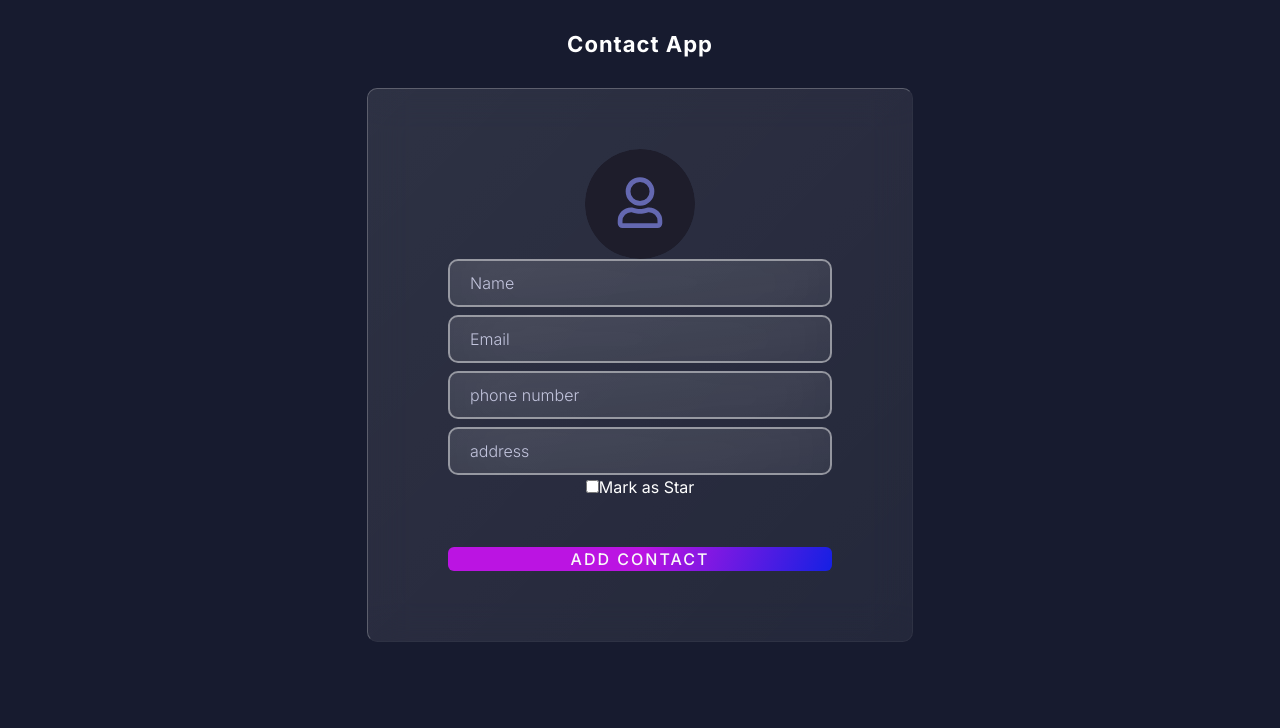
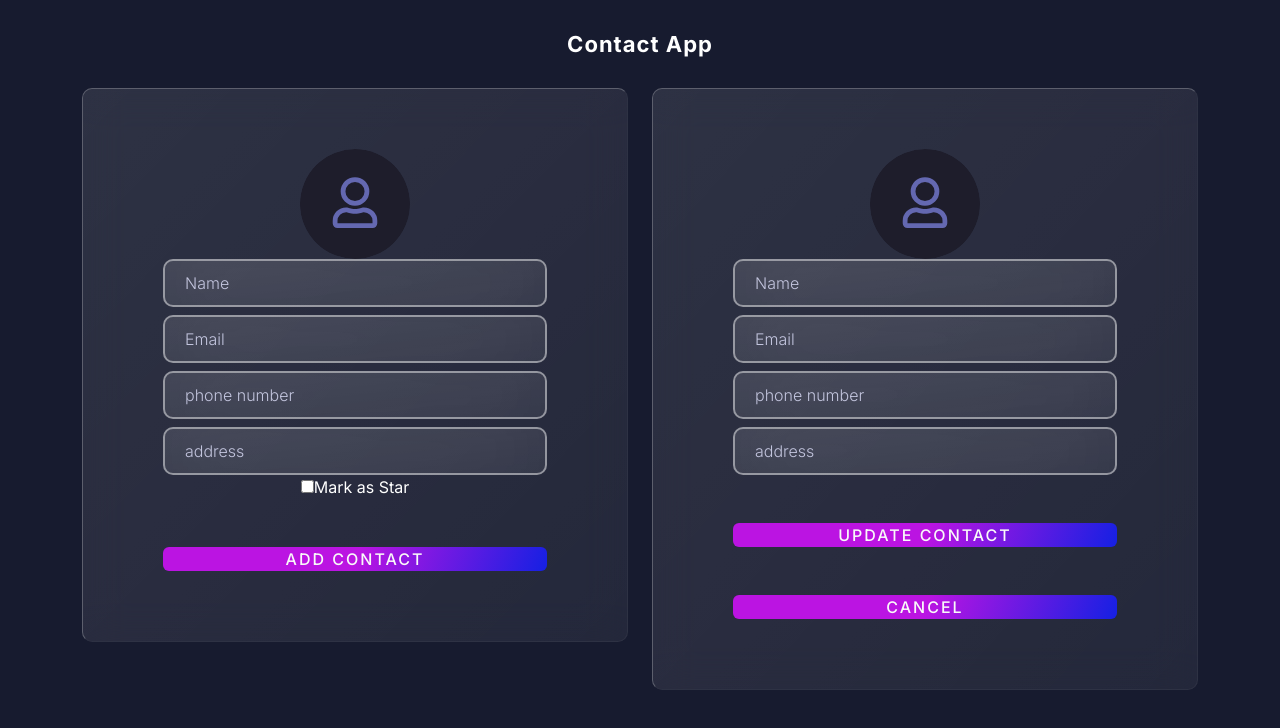
Before and after one commit to prasadneroolkar/Contact-App, a React (Vite) app: page / in a window 1280 px wide. Shown: the top 728 px of the page. Built offline with nearby package versions, Linux system fonts and the light colour scheme.

Commit message:
form validation in progrss

```diff
--- a/package.json
+++ b/package.json
@@ -14,7 +14,10 @@
     "react": "^18.3.1",
     "react-dom": "^18.3.1",
     "react-icon": "^1.0.0",
-    "react-icons": "^5.2.1"
+    "react-icons": "^5.2.1",
+    "react-router-dom": "^6.23.1",
+    "react-toastify": "^10.0.5",
+    "uuid": "^10.0.0"
   },
   "devDependencies": {
     "@types/react": "^18.3.3",
--- a/src/App.jsx
+++ b/src/App.jsx
@@ -1,12 +1,14 @@
-// import { useState } from "react";
 import Container from "./components/Container";
 import "./App.css";
 import { v4 as uuidv4 } from "uuid";
-import blob1 from "/blob1.svg";
-import blob2 from "/blob2.svg";
+// import blob1 from "/blob1.svg";
+// import blob2 from "/blob2.svg";
+import { ToastContainer, toast } from "react-toastify";
+import "react-toastify/dist/ReactToastify.css";
 import Contacts from "./components/Contacts";
 import AddComponent from "./components/AddComponent";
 import { useEffect, useState } from "react";
+import EditComponent from "./components/EditComponent";
 // import { BrowserRouter as Router, Route, Switch, Link } from "react-router-dom";
 
 function App() {
@@ -15,6 +17,8 @@ function App() {
   const [cont, setContact] = useState(() => {
     return JSON.parse(localStorage.getItem("ContactList")) || [];
   });
+
+  const [editContact, setEditContact] = useState(null);
 
   useEffect(() => {
     localStorage.setItem("ContactList", JSON.stringify(cont));
@@ -32,6 +36,22 @@ function App() {
       },
     ];
     setContact(newContacts);
+
+    // toast.success("Contact added successfully!");
+  };
+
+  const updateEdit = (cid, contname, contphone, email, area) => {
+    console.log(`edit contact : ${cid}, ${contname}`);
+    const updatedCont = cont.map((elem) => {
+      console.log(elem);
+
+      return elem.id === cid
+        ? { ...elem, name: contname, phone: contphone, email, area }
+        : elem;
+    });
+
+    setContact(updatedCont);
+    setEditContact(null);
   };
 
   const handleDel = (ide) => {
@@ -41,18 +61,38 @@ function App() {
     setContact(deletedData);
   };
 
+  const handleEdit = (ide) => {
+    const editedData = cont.find((ele) => {
+      return ele.id === ide;
+    });
+    setEditContact(editedData);
+    console.log(editedData);
+  };
+  const cancelEdit = () => {
+    setEditContact([]);
+  };
+
   return (
     <>
       <nav>
         <p>Contact App</p>
       </nav>
       <Container>
-        <AddComponent onAddCont={handleAdd} />
+        <AddComponent onAddCont={handleAdd} verify={cont} />
+        <EditComponent
+          contact={editContact}
+          onAddeditCont={updateEdit}
+          onCancel={cancelEdit}
+        />
       </Container>
       <Container>
-        <Contacts listdata={cont} onDeleteData={handleDel} />
+        <Contacts
+          listdata={cont}
+          onDeleteData={handleDel}
+          onEditData={handleEdit}
+        />
       </Container>
-
+      <ToastContainer />
       {/* <Router>
         <nav>
           <Link to="/">Add Contact</Link>
--- a/src/components/AddComponent.jsx
+++ b/src/components/AddComponent.jsx
@@ -1,7 +1,9 @@
 import { useState } from "react";
 import usericon from "/usericon.svg";
+import { toast } from "react-toastify";
+import "react-toastify/dist/ReactToastify.css";
 
-const AddComponent = ({ onAddCont }) => {
+const AddComponent = ({ onAddCont, verify }) => {
   const [name, setname] = useState("");
   const [phone, setphone] = useState("");
   const [email, setEmail] = useState("");
@@ -25,13 +27,29 @@ const AddComponent = ({ onAddCont }) => {
 
   const handleAdd = (e) => {
     e.preventDefault();
-    name === "" || email === "" || phone === "" || address === ""
-      ? alert("Please fill details")
-      : (onAddCont(name, phone, email, address),
-        setname(""),
-        setphone(""),
-        setEmail(""),
-        setAddress(""));
+    // Check if any field is empty
+    if (name === "" || phone === "" || email === "") {
+      toast.error("Please fill all details.");
+      return;
+    }
+
+    // Check for existing email or phone number
+    if (verify.some((contact) => contact.email === email)) {
+      toast.error("Email is already in use.");
+      return;
+    }
+    if (verify.some((contact) => contact.phone === phone)) {
+      toast.error("Phone number is already in use.");
+      return;
+    }
+
+    onAddCont(name, phone, email, address);
+
+    setname(""); // Clear name field
+    setphone(""); // Clear phone field
+    setEmail(""); // Clear email field
+    setAddress(""); // Clear area field
+    toast.success("Contact added successfully!");
   };
 
   return (
@@ -65,7 +83,7 @@ const AddComponent = ({ onAddCont }) => {
             />
             <input
               className="input mt-2 mb-2"
-              type="number"
+              type="tel"
               name="phonenumber"
               id="phonenumber"
               value={phone}
--- a/src/components/EditComponent.jsx
+++ b/src/components/EditComponent.jsx
@@ -1,16 +1,18 @@
 import { useState, useEffect } from "react";
 import usericon from "/usericon.svg";
 const EditComponent = ({ onAddeditCont, contact, onCancel }) => {
-  const [editname, seteditname] = useState(contact.name || "");
-  const [editphone, seteditphone] = useState(contact.phone || "");
-  const [editemail, seteditEmail] = useState(contact.email || "");
-  const [editaddress, seteditAddress] = useState(contact.area || "");
+  const [editname, seteditname] = useState("");
+  const [editphone, seteditphone] = useState("");
+  const [editemail, seteditEmail] = useState("");
+  const [editaddress, seteditAddress] = useState("");
 
   useEffect(() => {
-    seteditname(contact.name || "");
-    seteditphone(contact.phone || "");
-    seteditEmail(contact.email || "");
-    seteditAddress(contact.area || "");
+    if (contact) {
+      seteditname(contact.name || "");
+      seteditphone(contact.phone || "");
+      seteditEmail(contact.email || "");
+      seteditAddress(contact.area || "");
+    }
   }, [contact]);
 
   const onHandeleeditName = (e) => {
```
Also changed, not shown: 1 other file (tests, documents, lock files or other folders).
